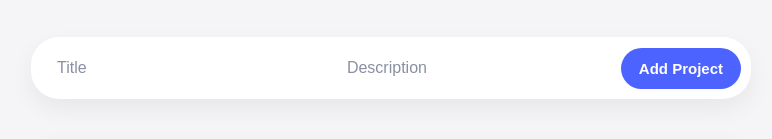
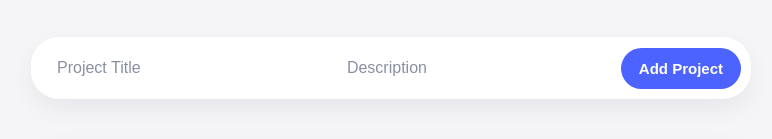
Before and after one commit to aliciabuelow/Project-Tracker-App, a React (Vite) app in the folder react-app/: page / in a window 1280 px wide. Shown: the part 144-283 px from the top of the page, without its empty margins (249-1021 px from the left). Built offline with nearby package versions, Linux system fonts and the light colour scheme.

Commit message:
UI tweak

```diff
--- a/react-app/src/components/NewProjectForm.jsx
+++ b/react-app/src/components/NewProjectForm.jsx
@@ -42,7 +42,7 @@ export default function NewProjectForm(props) {
         <form className="new-project-form" onSubmit={handleSubmit}>
             <input
                 type="text"
-                placeholder="Title"
+                placeholder="Project Title"
                 value={title}
                 onChange={(event) => setTitle(event.target.value)}
             />
```
